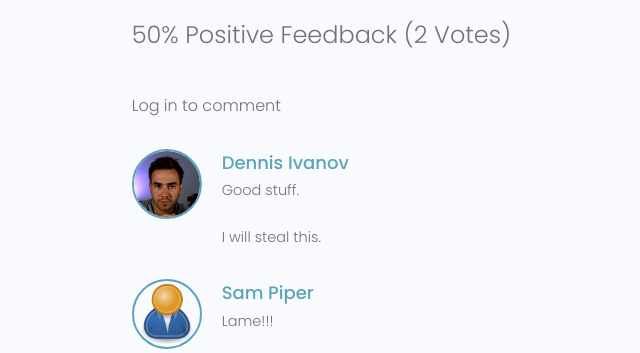
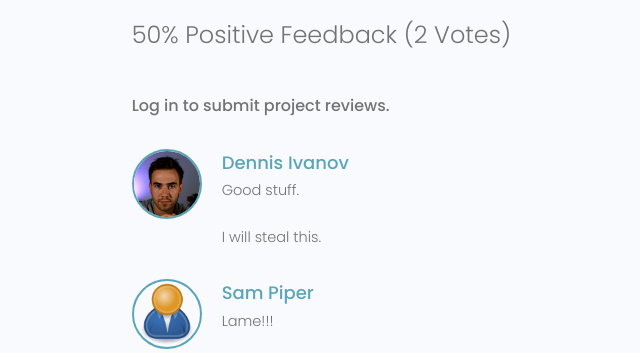
Before and after one commit to ArieKnoester/django-devsearch, a Django app: page /projects/project-page/6bdffab3-2ec2-486e-9fb9-b4e19a6ea0ba in a window 1280 px wide. Shown: the part 985-1338 px from the top of the page, without its empty margins (365-1005 px from the left). Run offline with Django 5.2, Linux system fonts and the light colour scheme; data comes from the database, SQL or seed files in the repository; both versions use the stored data as it was after the commit.

Commit message:
Users cannot review their projects.

```diff
--- a/projects/templates/projects/single-project.html
+++ b/projects/templates/projects/single-project.html
@@ -1,7 +1,6 @@
 {% extends 'main.html' %}
 
 {% block content %}
-
 
 <!-- Main Section -->
   <main class="singleProject my-md">
@@ -44,7 +43,7 @@
               {{ project.vote_ratio }}% Positive Feedback ({{ project.vote_total }} Vote{{ project.vote_total|pluralize:"s" }})
             </h5>
 
-            {% if user.is_authenticated %}
+            {% if user.is_authenticated and user.profile.id != project.owner.id %}
             <form class="form" action="{% url 'project-page' project.id %}" method="POST">
               {% csrf_token %}
               {% for field in form %}
@@ -55,8 +54,10 @@
               {% endfor %}
               <input class="btn btn--sub btn--lg" type="submit" value="Comments" />
             </form>
+            {% elif user.profile.id == project.owner.id %}
+            <p class="project--rating"><strong>You cannot review your own projects.</strong></p>
             {% else %}
-              <p class="project--rating">Log in to comment</p>
+            <p class="project--rating"><strong>Log in to submit project reviews.</strong></p>
             {% endif %}
 
             <div class="commentList">
```
Also changed, not shown: db.sqlite3.
